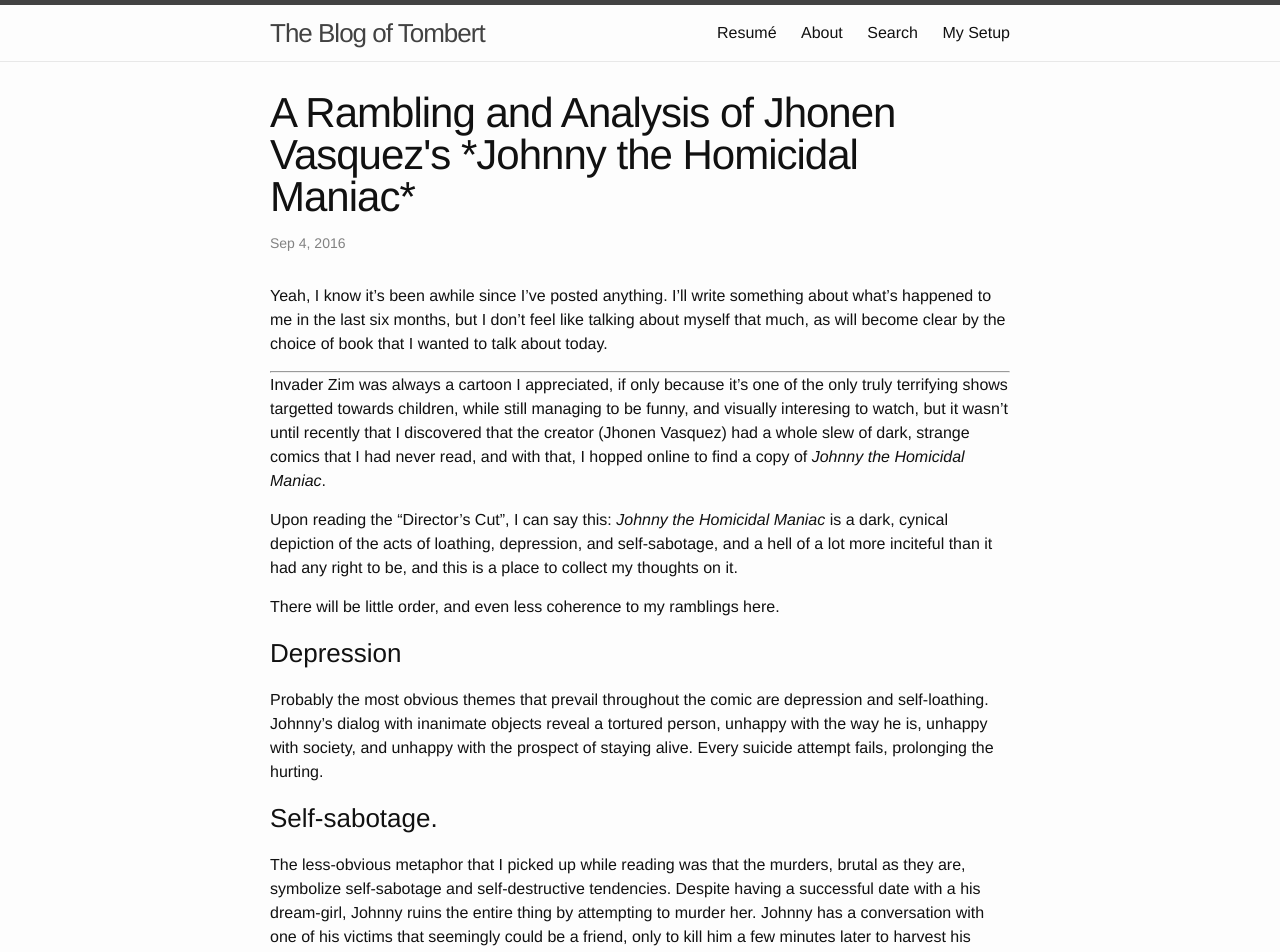
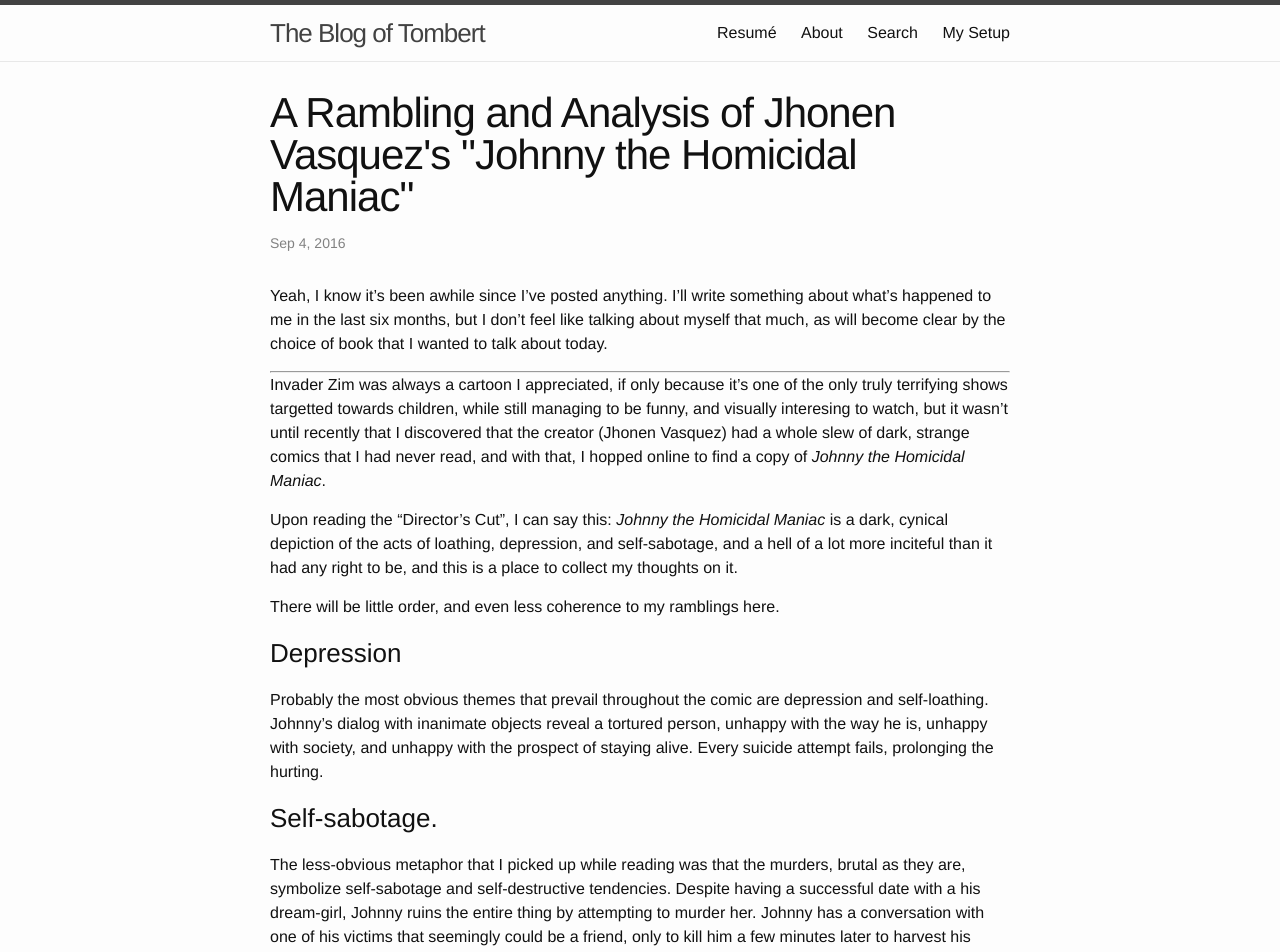
Before and after one commit to Tombert/tombert.github.io2, a Jekyll site: the page built from _posts/2016-09-04-JTHM-analysis.markdown, in a window 1280 px wide. Shown: the top 952 px of the page. Built offline with Jekyll 4.4.1, drawn with Linux system fonts in a browser that asks for light colours; nearby versions of some CDN libraries; comment, search, counter and statistics services are not loaded.

Commit message:
Fix italics

```diff
--- a/_posts/2016-09-04-JTHM-analysis.markdown
+++ b/_posts/2016-09-04-JTHM-analysis.markdown
@@ -1,7 +1,7 @@
 ---
 layout: post
 comments: true
-title:  "A Rambling and Analysis of Jhonen Vasquez's *Johnny the Homicidal Maniac*"
+title:  "A Rambling and Analysis of Jhonen Vasquez's \"Johnny the Homicidal Maniac\""
 date:   2016-09-04 17:46:32
 ---
 
```
